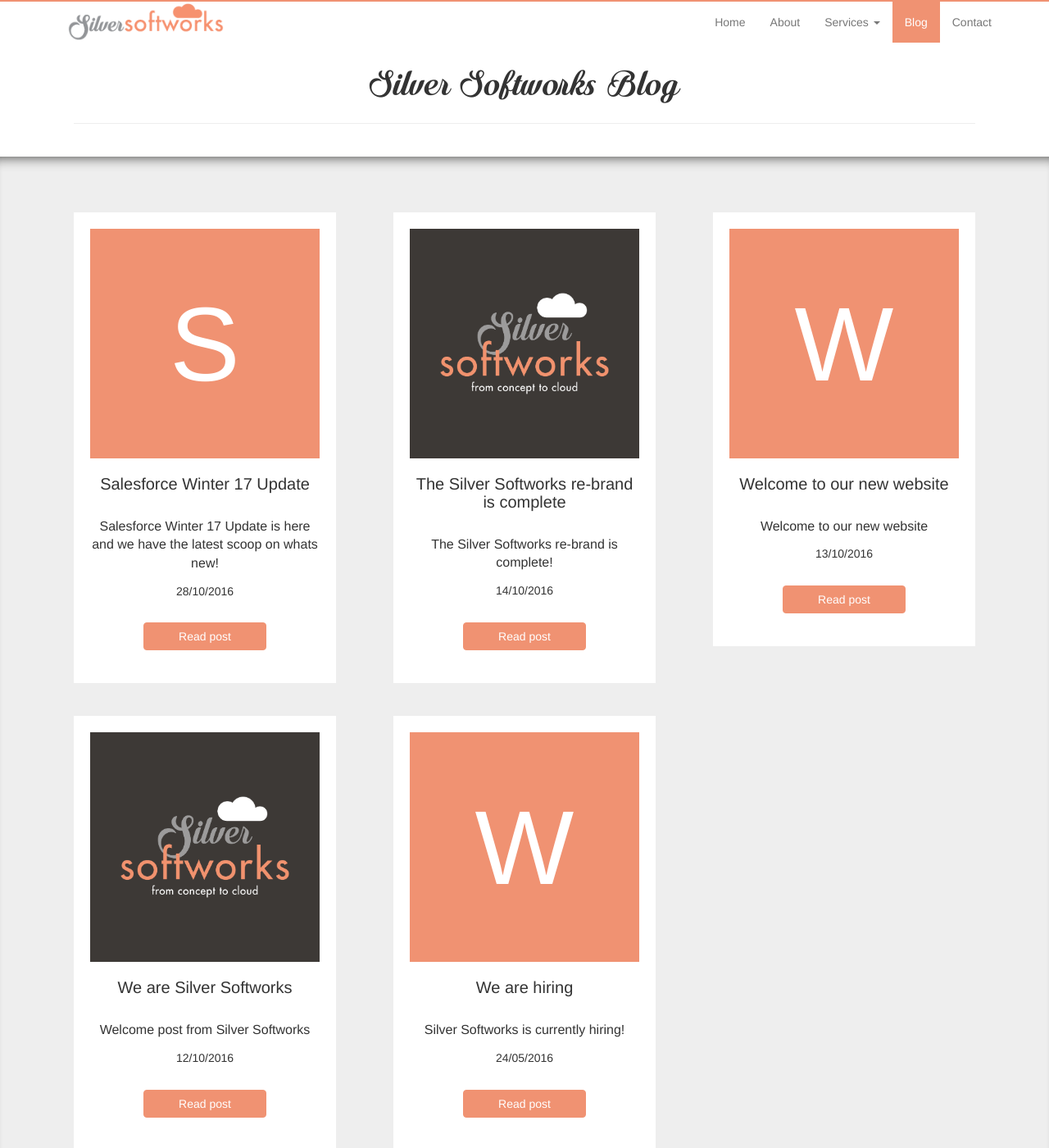
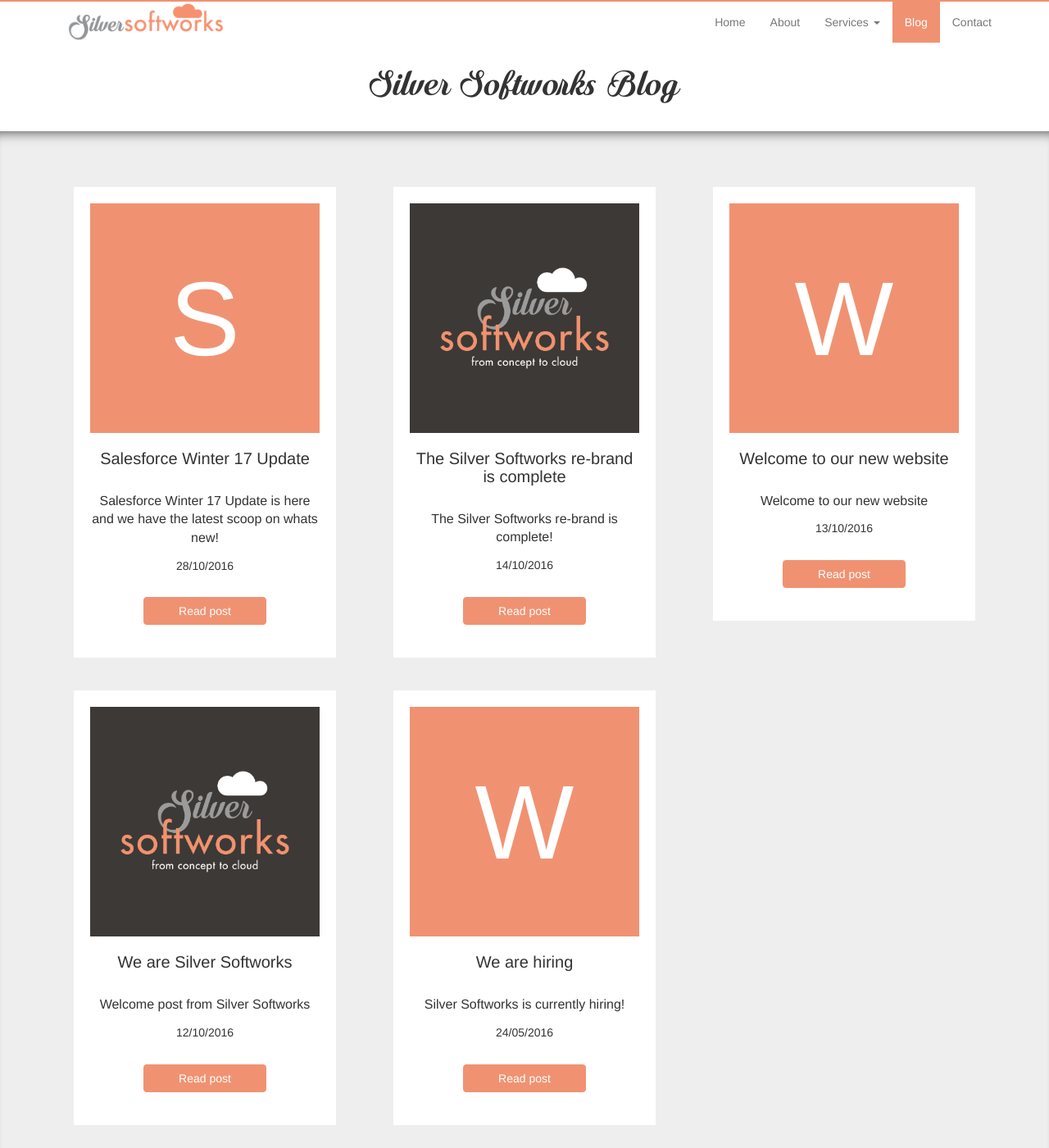
Before and after one commit to ThomasDavidPacker/Silver-Softworks, a Jekyll site: the page built from blog.html, in a window 1280 px wide and 1400 px high. Shown: the whole window at 82% size. Built offline with Jekyll 4.4.1, drawn with Linux system fonts in a browser that asks for light colours.

Commit message:
Update
Update

```diff
--- a/_layouts/default.html
+++ b/_layouts/default.html
@@ -45,9 +45,6 @@
 		<footer class="footer" id="c_main_footer">
 			<div class="container">
 				<div class="row" >
-					<!--<div class="col-md-3">
-						<img src="images/consultingpartner.png" class="img-responsive navbar-text" id="c_salesforce_partner_logo">
-					</div>-->
 					<div class="col-md-3">
 						<p><strong>Silver Softworks</strong></p>
 						<ul class="list-unstyled">
@@ -66,7 +63,7 @@
 							<li><a href="/implementations">Implementations</a></li>
 							<li><a href="/support">Support</a></li>
 							<li><a href="/sales_cloud_quick_start">Sales Cloud Quick Start</a></li>
-							<li><a href="/pardot_quick_start">Pardot Quick Start</a></li>
+							<!--<li><a href="/pardot_quick_start">Pardot Quick Start</a></li>-->
 						</ul>
 					</div>
 					<div class="col-md-3">
@@ -94,6 +91,12 @@
 				</div>
 				<br>
 				<div class="row">
+					<div class="col-md-12">
+						<img src="images/salesforce/consultingpartner.png" class="img-responsive c_content_image_center" id="c_salesforce_partner_logo">
+					</div>
+				</div>
+				<br>
+				<div class="row">
 					<div class="col-md-12" id="c_copyright">
 						<p>&copy; Copyright 2016 Silver Softworks - All Rights Reserved</p>
 					</div>
--- a/blog.html
+++ b/blog.html
@@ -11,7 +11,6 @@
 				<div class="col-md-12">
 					<div class="c_section_content_center">
 						<h1 class="c_silsof_header c_header_large">Silver Softworks Blog</h1>
-						<hr>
 					</div>
 				</div>
 			</div>
--- a/css/style.css
+++ b/css/style.css
@@ -391,7 +391,7 @@
 
 #c_salesforce_partner_logo
 {
-	width: 80%;
+	width: 250px;
 }
 
 #c_copyright
--- a/sales_cloud_quick_start.html
+++ b/sales_cloud_quick_start.html
@@ -31,7 +31,7 @@
 						<hr>
 						<h2 class="c_silsof_header c_header_medium">What’s included?</h2>
 						<p class="c_paragraph_small">Everything you need to move your sales team onto Salesforce for the first time, including:</p>
-
+						<br>
 						<ul  style="list-style:square;">
 							<li>Business analysis so that we can understand your business</li>
 							<li>Configuration of all appropriate standard objects to track your sales pipeline</li>
```
